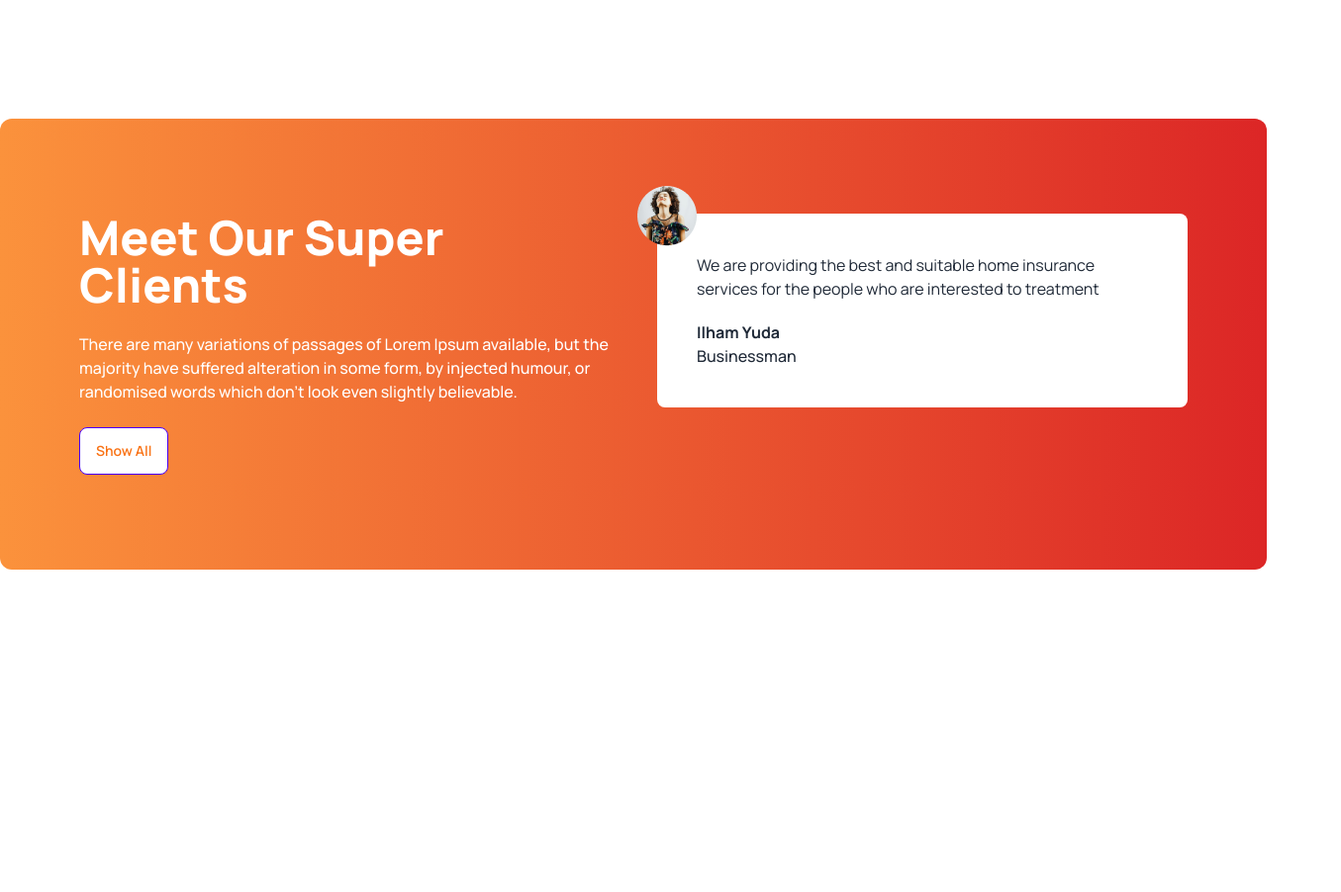
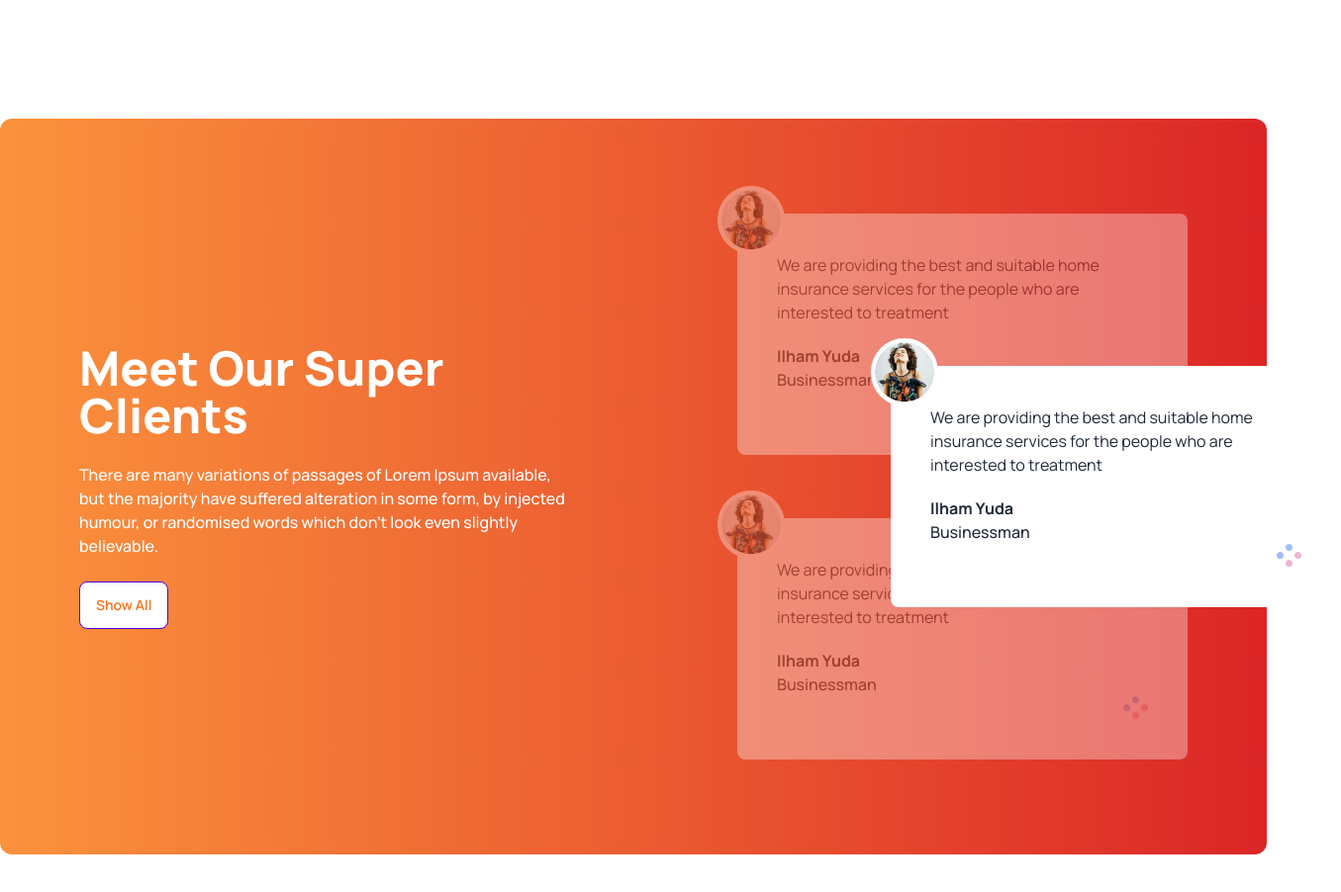
Before and after one commit to arafatYasir/Tea-House, a plain HTML site: page index.html in a window 1280 px wide. Shown: the part 1860-2762 px from the top of the page at 99% size, 1355 px wide, since content can reach past the window. Before the commit the page ends 2564 px from the top, so only its background shows below. Drawn offline with nearby package versions, Linux system fonts and the light colour scheme.

Commit message:
Super Clients Reviews position added

```diff
--- a/index.html
+++ b/index.html
@@ -160,8 +160,8 @@
         </section>
 
         <!-- Super Clients -->
-        <section class="flex flex-col gap-12 lg:flex-row my-32 px-20 py-24 rounded-xl bg-gradient-to-r from-orange-400 to-red-600">
-            <div class="flex-1 space-y-6">
+        <section class="flex flex-col gap-12 items-center lg:flex-row my-32 px-14 lg:px-20 py-24 rounded-xl bg-gradient-to-r from-orange-400 to-red-600 relative">
+            <div class="space-y-6 lg:pr-28">
                 <h2 class="text-5xl font-extrabold text-white">
                     Meet Our Super
                     <br>
@@ -171,13 +171,38 @@
                 <button class="btn btn-primary text-orange-500 bg-white">Show All</button>
             </div>
 
-            <div class="flex-1">
-                <!-- Client Review -->
-                <div class="p-10 rounded-lg bg-white relative">
-                    <img class="absolute -top-7 -left-5" src="images/client.png" alt="">
+            <div>
+                <!-- Next Review -->
+                <div class="opacity-35 p-10 z-10 lg:w-[455px] rounded-lg bg-white relative mb-16">
+                    <img class="absolute -top-7 -left-5 border-white border-4 rounded-full bg-white" src="images/client.png" alt="">
                     <p>We are providing the best and suitable home insurance services for the people who are interested to treatment</p>
                     <h4 class="font-bold mt-5">Ilham Yuda</h4>
                     <p class="font-medium">Businessman</p>
+                    <div class="flex justify-end">
+                        <img src="images/circles.png" alt="">
+                    </div>
+                </div>
+
+                <!-- Current Review -->
+                <div class="p-10 rounded-lg z-20 lg:w-[455px] bg-white absolute top-[700px] left-[25px] lg:top-[250px] lg:left-[900px] ">
+                    <img class="absolute -top-7 -left-5 border-white border-4 rounded-full bg-white" src="images/client.png" alt="">
+                    <p>We are providing the best and suitable home insurance services for the people who are interested to treatment</p>
+                    <h4 class="font-bold mt-5">Ilham Yuda</h4>
+                    <p class="font-medium">Businessman</p>
+                    <div class="flex justify-end">
+                        <img src="images/circles.png" alt="">
+                    </div>
+                </div>
+
+                <!-- Previous Review -->
+                <div class="opacity-35 z-10 lg:w-[455px] p-10 rounded-lg bg-white relative">
+                    <img class="absolute -top-7 -left-5 border-white border-4 rounded-full bg-white" src="images/client.png" alt="">
+                    <p>We are providing the best and suitable home insurance services for the people who are interested to treatment</p>
+                    <h4 class="font-bold mt-5">Ilham Yuda</h4>
+                    <p class="font-medium">Businessman</p>
+                    <div class="flex justify-end">
+                        <img src="images/circles.png" alt="">
+                    </div>
                 </div>
             </div>
         </section>
```
